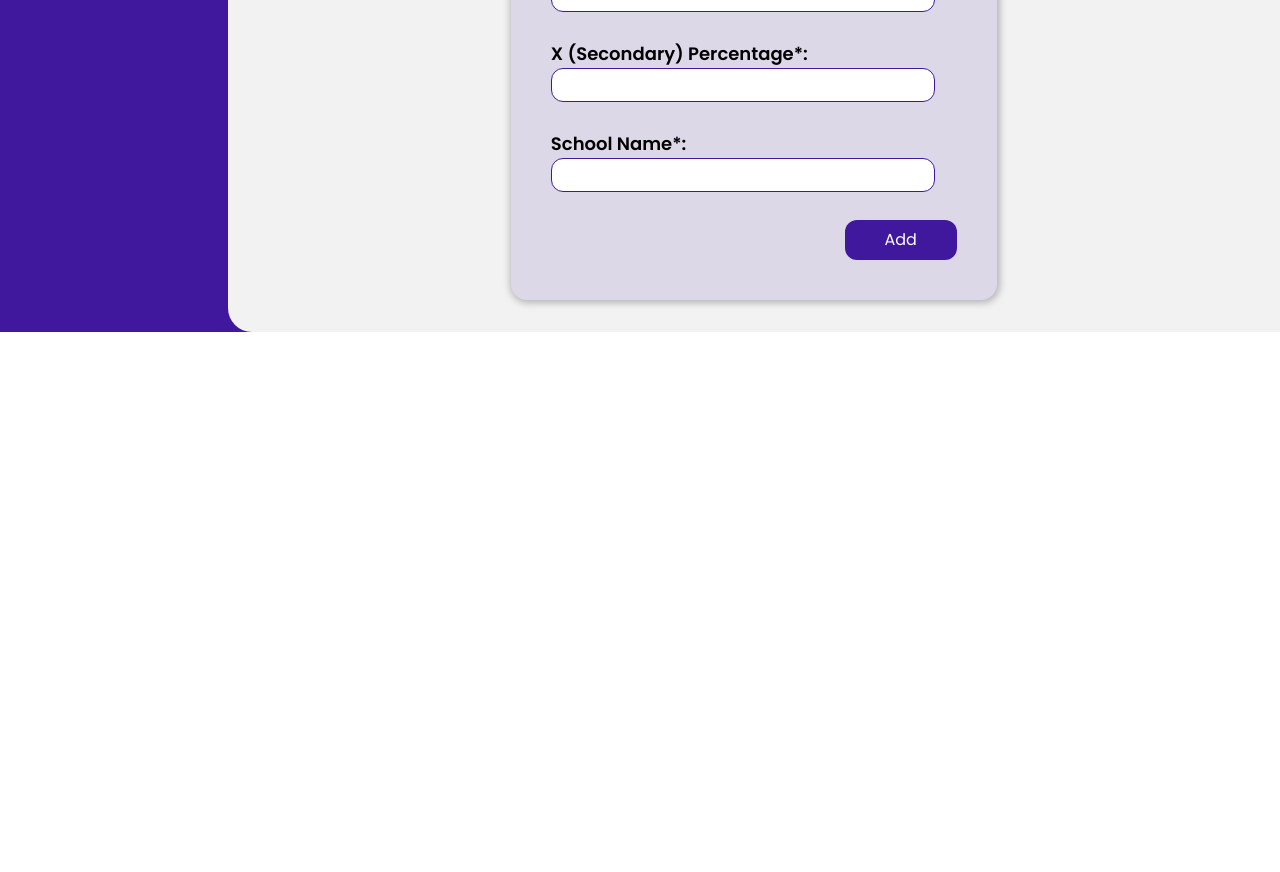
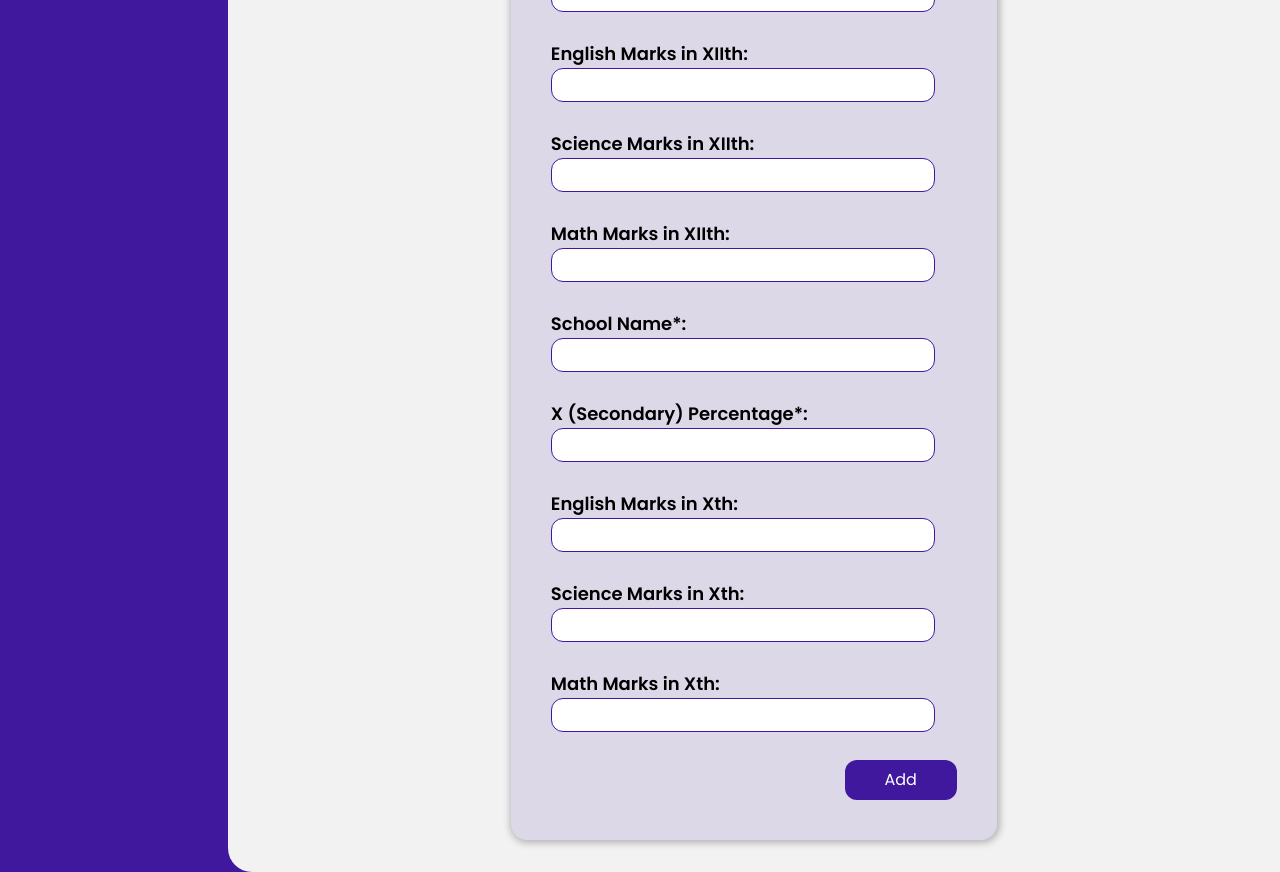
Before and after one commit to AvishJ03/SIH-2022, a React (Create React App) app in the folder client/: page /educationinfo in a window 1280 px wide. Shown: the part 920-1792 px from the top of the page. Before the commit the page ends 1252 px from the top, so only its background shows below. Built offline with nearby package versions, Linux system fonts and the light colour scheme.

Commit message:
STEM MARKS

```diff
--- a/client/src/pages/Student/EducationInfo.js
+++ b/client/src/pages/Student/EducationInfo.js
@@ -161,15 +161,39 @@ const EducationInfo = () => {
                                 </div>
                             </div> */}
                             <div className="flex flex-col min-w-full min-h-full mb-7">
+                                <label className="font-semibold text-lg">Higher Seconday College Name*:</label>
+                                <div className="flex flex-row flex-wrap justify-between">
+                                    <input type='text' name='hscmarks' className="rounded-xl border border-purple w-96 p-1" onChange={handleHscMarks} />
+                                </div>
+                            </div>
+                            <div className="flex flex-col min-w-full min-h-full mb-7">
                                 <label className="font-semibold text-lg">XII (Senior Secondary) / Diploma Percentage*:</label>
                                 <div className="flex flex-row flex-wrap justify-between">
                                     <input type='text' name='hscmarks' className="rounded-xl border border-purple w-96 p-1" onChange={handleHscMarks} />
                                 </div>
                             </div>
                             <div className="flex flex-col min-w-full min-h-full mb-7">
-                                <label className="font-semibold text-lg">Higher Seconday College Name*:</label>
+                                <label className="font-semibold text-lg">English Marks in XIIth:</label>
                                 <div className="flex flex-row flex-wrap justify-between">
-                                    <input type='text' name='hscschool' className="rounded-xl border border-purple w-96 p-1"onChange={handleHscSchool} />
+                                    <input type='text' name='hscschool' className="rounded-xl border border-purple w-96 p-1" />
+                                </div>
+                            </div>
+                            <div className="flex flex-col min-w-full min-h-full mb-7">
+                                <label className="font-semibold text-lg">Science Marks in XIIth:</label>
+                                <div className="flex flex-row flex-wrap justify-between">
+                                    <input type='text' name='hscschool' className="rounded-xl border border-purple w-96 p-1"/>
+                                </div>
+                            </div>
+                            <div className="flex flex-col min-w-full min-h-full mb-7">
+                                <label className="font-semibold text-lg">Math Marks in XIIth:</label>
+                                <div className="flex flex-row flex-wrap justify-between">
+                                    <input type='text' name='hscschool' className="rounded-xl border border-purple w-96 p-1" />
+                                </div>
+                            </div>
+                            <div className="flex flex-col min-w-full min-h-full mb-7">
+                                <label className="font-semibold text-lg">School Name*:</label>
+                                <div className="flex flex-row flex-wrap justify-between">
+                                    <input type='text' name='sscschool' className="rounded-xl border border-purple w-96 p-1" onChange={handleSscSchool} />
                                 </div>
                             </div>
                             <div className="flex flex-col min-w-full min-h-full mb-7">
@@ -179,9 +203,21 @@ const EducationInfo = () => {
                                 </div>
                             </div>
                             <div className="flex flex-col min-w-full min-h-full mb-7">
-                                <label className="font-semibold text-lg">School Name*:</label>
+                                <label className="font-semibold text-lg">English Marks in Xth:</label>
                                 <div className="flex flex-row flex-wrap justify-between">
-                                    <input type='text' name='sscschool' className="rounded-xl border border-purple w-96 p-1" onChange={handleSscSchool} />
+                                    <input type='text' name='hscschool' className="rounded-xl border border-purple w-96 p-1"/>
+                                </div>
+                            </div>
+                            <div className="flex flex-col min-w-full min-h-full mb-7">
+                                <label className="font-semibold text-lg">Science Marks in Xth:</label>
+                                <div className="flex flex-row flex-wrap justify-between">
+                                    <input type='text' name='hscschool' className="rounded-xl border border-purple w-96 p-1" />
+                                </div>
+                            </div>
+                            <div className="flex flex-col min-w-full min-h-full mb-7">
+                                <label className="font-semibold text-lg">Math Marks in Xth:</label>
+                                <div className="flex flex-row flex-wrap justify-between">
+                                    <input type='text' name='hscschool' className="rounded-xl border border-purple w-96 p-1" />
                                 </div>
                             </div>
                             <div className="flex flex-row-reverse min-w-full min-h-full mt-7">
```
